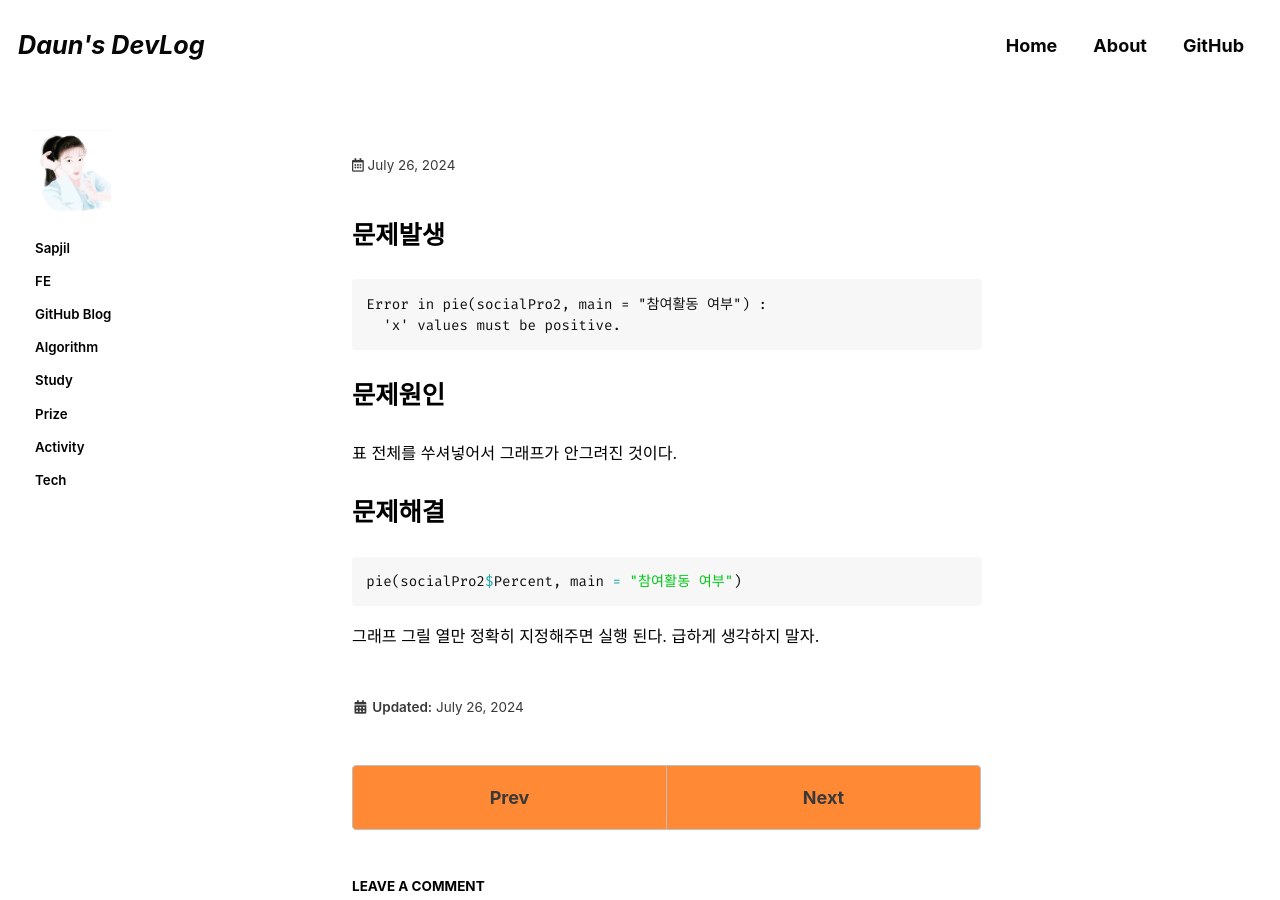
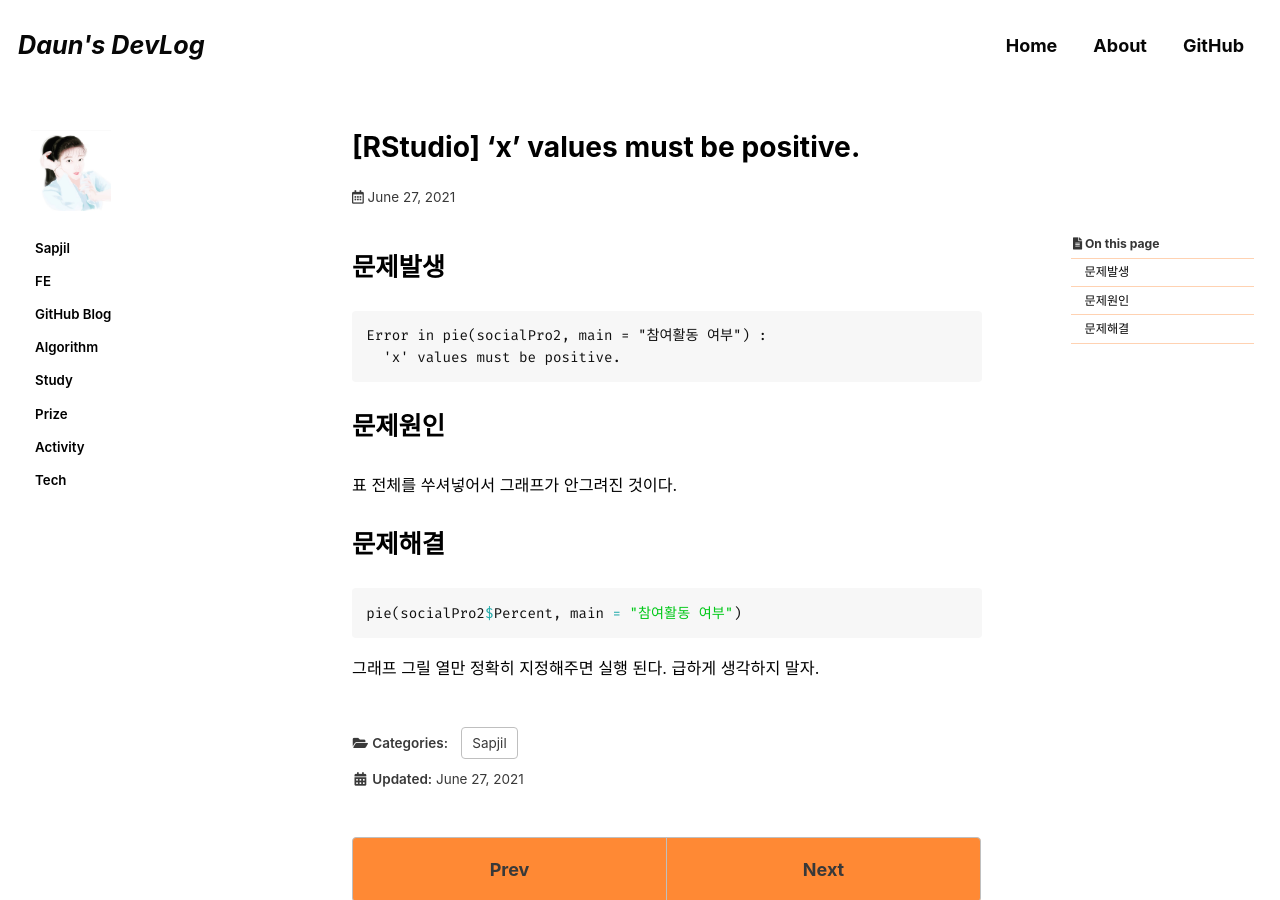
Before and after one commit to DAUN3046/DAUN3046.github.io, a Jekyll site: the page built from _posts/2021-06-27-xerror.md, in a window 1280 px wide and 900 px high. Built offline with Jekyll 4.4.1, drawn with Linux system fonts in a browser that asks for light colours; cached includes are drawn as plain includes; some web fonts are replaced; comment, search, counter and statistics services are not loaded.

Commit message:
Update 2021-06-27-xerror.md

```diff
--- a/_posts/2021-06-27-xerror.md
+++ b/_posts/2021-06-27-xerror.md
@@ -1,5 +1,5 @@
 ---
-title: [RStudio] 'x' values must be positive.
+title: "[RStudio] 'x' values must be positive."
 excerpt: 그래프에 값이 제대로 안 들어갈 때
 categories:
   - Sapjil
```
